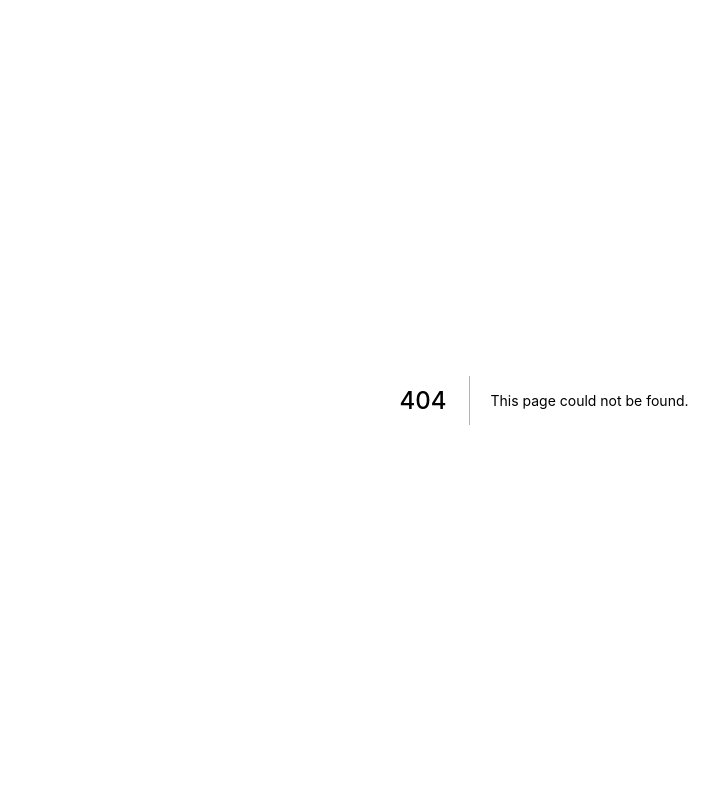
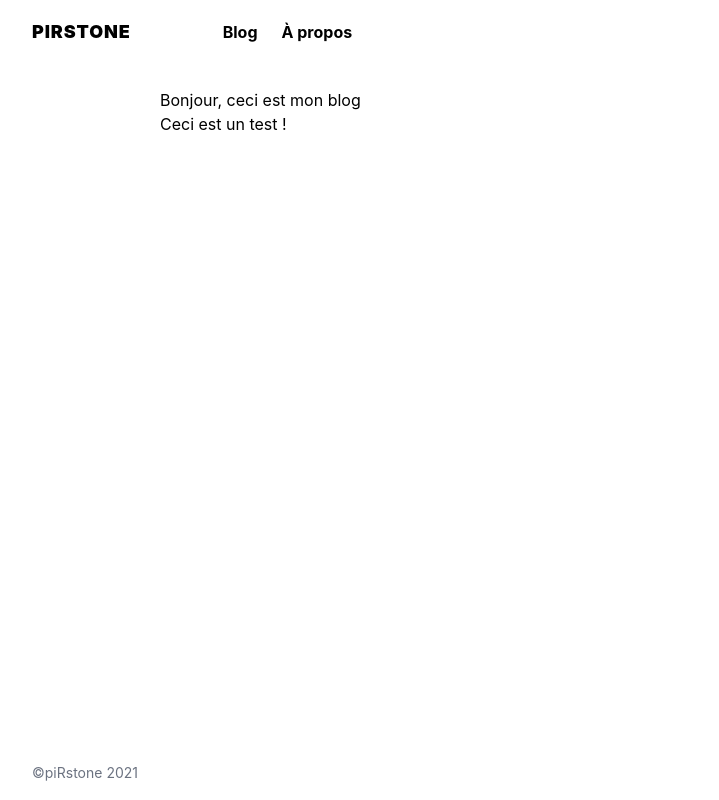
Before and after one commit to piRstone/personal-website, a Next.js app: page /blog in a window 1280 px wide. Before the commit this address had no page. Shown: the whole page, without its empty margins (96-815 px from the left). Built offline with nearby package versions, Linux system fonts and the light colour scheme.

Commit message:
List posts on blog root page

```diff
--- /dev/null
+++ b/components/Footer.tsx
@@ -0,0 +1,15 @@
+import React, { FC } from 'react';
+
+const Footer: FC = () => {
+    const currentYear = new Date().getFullYear();
+
+    return (
+        <footer className="absolute bottom-0 w-full py-4">
+            <div className="max-w-screen-lg mx-auto">
+                <span className="text-sm text-gray-500">©piRstone {currentYear}</span>
+            </div>
+        </footer>
+    );
+};
+
+export default Footer;
--- /dev/null
+++ b/components/Header.tsx
@@ -0,0 +1,34 @@
+import React, { FC } from 'react';
+import Link from 'next/link';
+
+const Header: FC = () => {
+    return (
+        <header className="py-4 sticky top-0 bg-white dark:bg-gray-900">
+            <div className="max-w-screen-lg mx-auto">
+                <div className="flex flex-1 flex-row items-center">
+                    <Link href="/">
+                        <a className="uppercase font-black tracking-wider text-black text-lg dark:text-gray-300 mr-20">
+                            pirstone
+                        </a>
+                    </Link>
+                    <nav className="font-bold">
+                        <ul className="flex flex-row items-center">
+                            <li className="py-1 px-3">
+                                <Link href="/blog">
+                                    <a>Blog</a>
+                                </Link>
+                            </li>
+                            <li className="py-1 px-3">
+                                <Link href="/">
+                                    <a>À propos</a>
+                                </Link>
+                            </li>
+                        </ul>
+                    </nav>
+                </div>
+            </div>
+        </header>
+    );
+};
+
+export default Header;
--- a/components/PostLayout.tsx
+++ b/components/PostLayout.tsx
@@ -1,4 +1,6 @@
 import React, { FC, ReactNode } from 'react';
+import Footer from './Footer';
+import Header from './Header';
 
 export type PostMetaData = {
     title: string;
@@ -13,8 +15,14 @@ type PostLayoutProps = {
 
 const PostLayout: FC<PostLayoutProps> = ({ meta, content, mdxText }) => {
     return (
-        <div>
-            <main>{content}</main>
+        <div className="bg-white dark:bg-gray-900 h-screen text-black dark:text-gray-300">
+            <Header />
+            <main className="container mx-auto py-6">
+                <div className="max-w-screen-sm mx-auto">
+                    {content}
+                </div>
+            </main>
+            <Footer />
         </div>
     );
 };
--- a/pages/blog/[slug].tsx
+++ b/pages/blog/[slug].tsx
@@ -7,7 +7,7 @@ import hydrate from 'next-mdx-remote/hydrate';
 import mdx from '@mdx-js/mdx';
 import PostLayout, { PostMetaData } from '../../components/PostLayout';
 
-import { postsFilePaths, POSTS_PATH } from '../../utils/mdxUtils';
+import { postFilePaths, POSTS_PATH } from '../../utils/mdxUtils';
 
 type PostPageProps = {
     meta: PostMetaData;
@@ -40,8 +40,8 @@ export const getStaticProps = async ({ params }) => {
     };
 };
 
-export const getStaticPaths = async () => {
-    const paths = postsFilePaths
+export const getStaticPaths = () => {
+    const paths = postFilePaths
         .map((path) => path.replace(/\.mdx?$/, ''))
         .map((slug) => ({ params: { slug } }));
 
--- /dev/null
+++ b/pages/blog/index.tsx
@@ -0,0 +1,63 @@
+import path from 'path';
+import fs from 'fs';
+import React, { FC } from 'react';
+import matter from 'gray-matter';
+import Link from 'next/link';
+import { postFilePaths, POSTS_PATH } from '../../utils/mdxUtils';
+import Footer from '../../components/Footer';
+import Header from '../../components/Header';
+
+export type Post = {
+    content: string;
+    data: { [p: string]: any };
+    filePath: string;
+}
+
+type BlogRootPageProps = {
+    posts: Post[];
+};
+
+const BlogRootPage: FC<BlogRootPageProps> = ({ posts }) => {
+    return (
+        <div className="bg-white dark:bg-gray-900 h-screen text-black dark:text-gray-300">
+            <Header />
+            <main className="container mx-auto py-6">
+                <div className="max-w-screen-md mx-auto">
+                    <h1>Bonjour, ceci est mon blog</h1>
+
+                    <ul>
+                        {posts.map((post) => (
+                            <li key={post.data.title}>
+                                <Link href={`/blog/${post.filePath.replace(/\.mdx?$/, '')}`}>
+                                    <a>{post.data.title}</a>
+                                </Link>
+                            </li>
+                        ))}
+                    </ul>
+                </div>
+            </main>
+            <Footer />
+        </div>
+    );
+};
+
+export default BlogRootPage;
+
+export const getStaticProps = () => {
+    const posts: Post[] = postFilePaths.map((filePath) => {
+        const source = fs.readFileSync(path.join(POSTS_PATH, filePath));
+        const { content, data } = matter(source);
+
+        return {
+            content,
+            data,
+            filePath
+        };
+    });
+
+    return {
+        props: {
+            posts,
+        },
+    };
+};
--- a/pages/index.tsx
+++ b/pages/index.tsx
@@ -1,9 +1,9 @@
 import Head from 'next/head';
-import Link from 'next/link';
 import { FC } from 'react';
+import Footer from '../components/Footer';
+import Header from '../components/Header';
 
 const Home: FC = () => {
-  const currentYear = new Date().getFullYear();
   return (
     <div className="bg-white dark:bg-gray-900 h-screen text-black dark:text-gray-300">
       <Head>
@@ -12,27 +12,17 @@ const Home: FC = () => {
         <link rel="stylesheet" href="https://rsms.me/inter/inter.css" />
       </Head>
 
-      <header className="py-4 sticky top-0 bg-white dark:bg-gray-900">
-        <div className="max-w-screen-lg mx-auto">
-          <Link href="/">
-            <span className="uppercase font-black tracking-wider text-black text-lg dark:text-gray-300">pirstone</span>
-          </Link>
-        </div>
-      </header>
+      <Header />
 
       <main className="container mx-auto py-6">
         <div className="max-w-screen-lg mx-auto">
           <h1>
-            Welcome to piRstone Blog!
+            Welcome to piRstone.com!
           </h1>
         </div>
       </main>
 
-      <footer className="absolute bottom-0 w-full py-4">
-        <div className="max-w-screen-lg mx-auto">
-          <span className="text-sm text-gray-500">©piRstone {currentYear}</span>
-        </div>
-      </footer>
+      <Footer />
     </div>
   )
 }
--- a/posts/test.mdx
+++ b/posts/test.mdx
@@ -3,6 +3,4 @@ title: Ceci est un test !
 description: Bonjour, ceci est une page de test !
 ---
 
-# Ceci est un test !
-
 Bonjour, ceci est une page de test !
--- a/utils/mdxUtils.ts
+++ b/utils/mdxUtils.ts
@@ -3,7 +3,7 @@ import path from 'path';
 
 export const POSTS_PATH = path.join(process.cwd(), "posts");
 
-export const postsFilePaths = fs
+export const postFilePaths = fs
     .readdirSync(POSTS_PATH)
     // Only include md(x) files
     .filter((path) => /\.mdx?$/.test(path));
```
